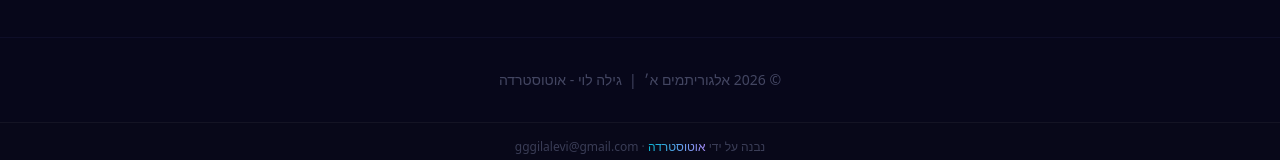
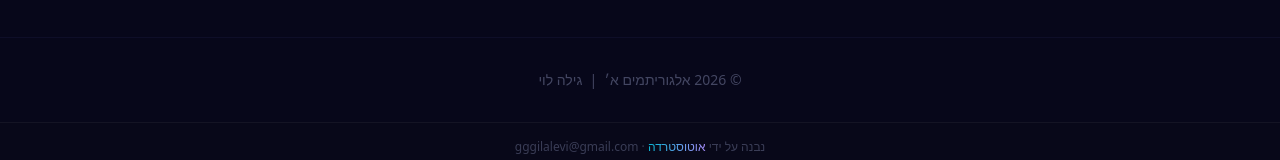
Before and after one commit to gggilalevi-web/Algorithms-Course, a Next.js app in the folder app/: page / in a window 1280 px wide. Shown: the part 5356-5516 px from the top of the page. Built offline with nearby package versions, Linux system fonts and the light colour scheme; no server answers; the database is empty.

Commit message:
Remove אוטוסטרדה from landing page footer copyright line

```diff
--- a/app/src/components/landing/LandingPage.tsx
+++ b/app/src/components/landing/LandingPage.tsx
@@ -607,7 +607,7 @@ export default function LandingPage({ topics }: Props) {
       </main>
 
       <footer className="relative z-10 border-t border-border/40 py-8 text-center text-muted/60 text-sm">
-        <p>© {new Date().getFullYear()} אלגוריתמים א׳&nbsp;&nbsp;|&nbsp;&nbsp;גילה לוי - אוטוסטרדה</p>
+        <p>© {new Date().getFullYear()} אלגוריתמים א׳&nbsp;&nbsp;|&nbsp;&nbsp;גילה לוי</p>
       </footer>
     </div>
   )
```
